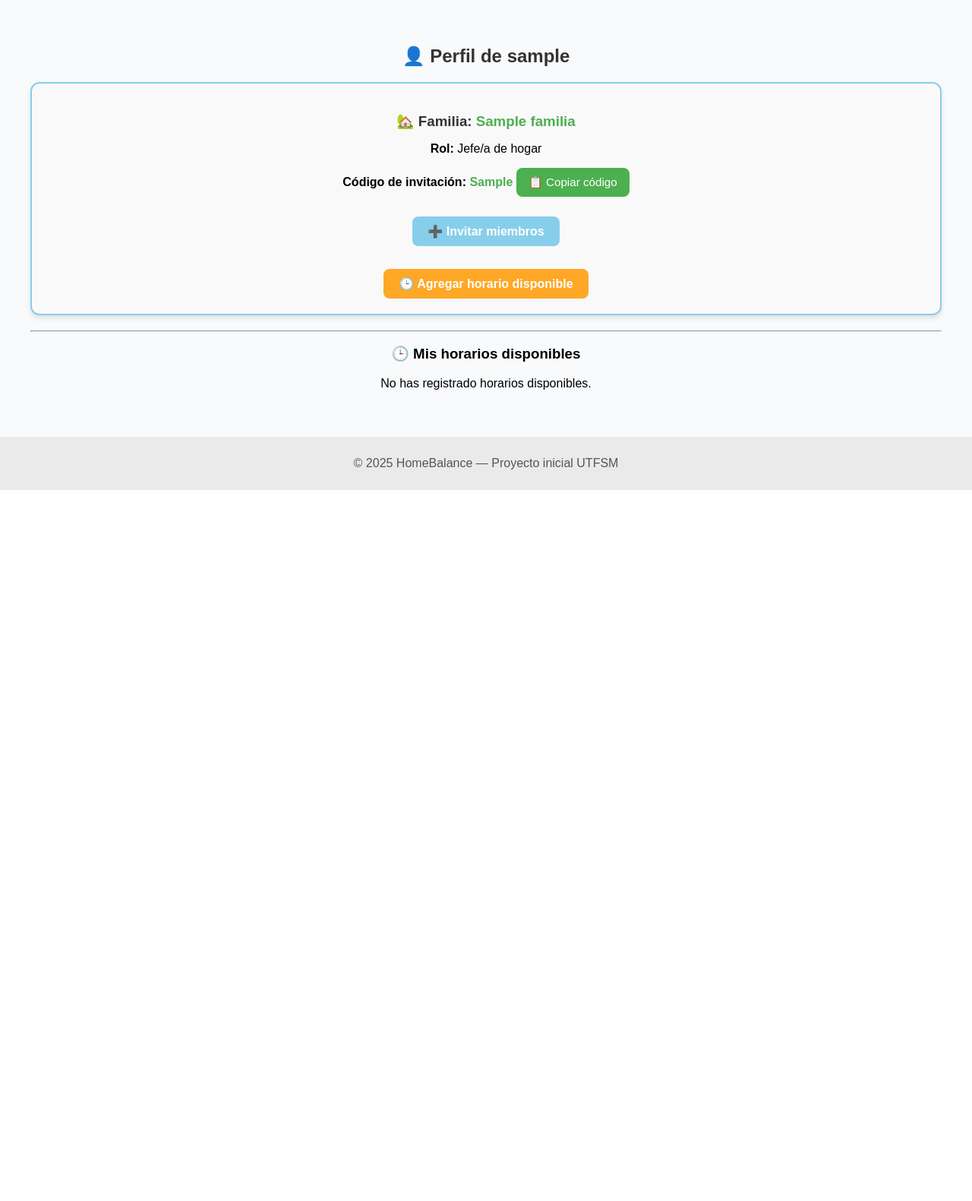
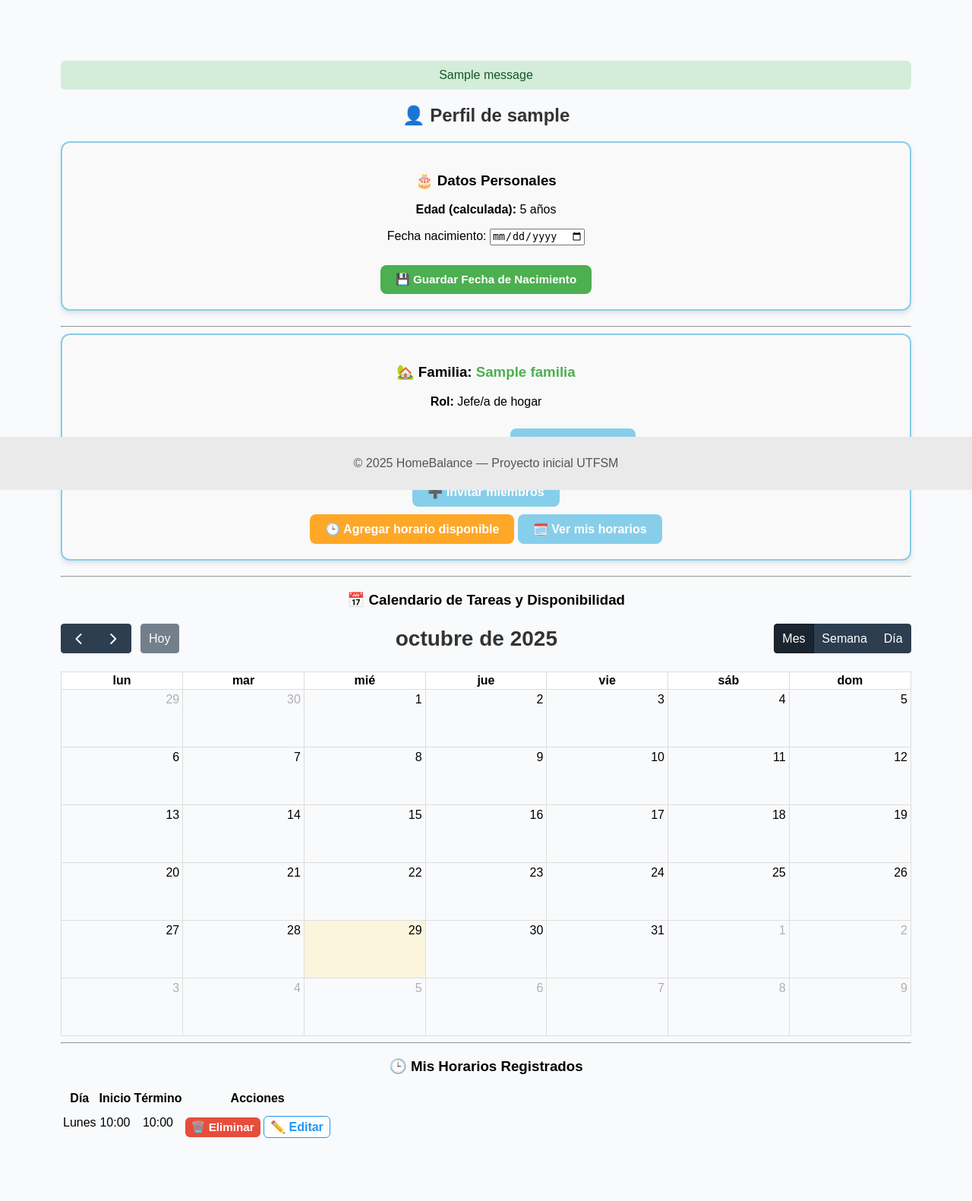
Before and after one commit to Marceloamt/Proyecto-inicial, a Django app: page /perfil/ in a window 1280 px wide. Shown: the part 155-1736 px from the top of the page at 76% size. Before the commit the page ends 800 px from the top, so only its background shows below. Run offline with Django 5.2, Linux system fonts and the light colour scheme; a user stored in the database is signed in; data comes from the database, SQL or seed files in the repository; tables that the repository leaves empty hold one stand-in row (values such as "Sample post"); one stand-in notice (Sample message) is shown; lists and menus that the app fills with data are empty; some libraries are stand-ins or nearby versions.

Commit message:
arreglo de pagina y agregado de fecha de cumpleaños

```diff
--- a/myapp/forms.py
+++ b/myapp/forms.py
@@ -1,13 +1,52 @@
 from django import forms
-from .models import Horario
+from .models import Horario, Perfil
+from django.contrib.auth.forms import UserCreationForm
+from django.contrib.auth import get_user_model # Cambiado a get_user_model
+User = get_user_model()
 
 class HorarioForm(forms.ModelForm):
     class Meta:
         model = Horario
-        fields = ['dia', 'hora_inicio', 'hora_termino', 'disponible']
+        fields = ['dia', 'hora_inicio', 'hora_termino']
         widgets = {
             'dia': forms.Select(attrs={'class': 'form-control'}),
             'hora_inicio': forms.TimeInput(attrs={'type': 'time', 'class': 'form-control'}),
             'hora_termino': forms.TimeInput(attrs={'type': 'time', 'class': 'form-control'}),
-            'disponible': forms.CheckboxInput(attrs={'class': 'form-check-input'}),
         }
+
+class RegistroForm(UserCreationForm):
+    email = forms.EmailField(
+        required=True,
+        label='Correo Electrónico'
+    )
+
+    fecha_nacimiento = forms.DateField(
+        widget=forms.DateInput(attrs={'type': 'date'}),
+        label="Fecha de nacimiento",
+        required=True
+    )
+
+    class Meta(UserCreationForm.Meta):
+        model = User
+        fields = UserCreationForm.Meta.fields + ('email',)
+
+    def save(self, commit=True):
+        user = super().save(commit=False)
+        user.email = self.cleaned_data['email']
+        if commit:
+            user.save()
+            try:
+                perfil = user.perfil
+            except Perfil.DoesNotExist:
+                perfil, _ = Perfil.objects.get_or_create(usuario=user)
+            perfil.fecha_nacimiento = self.cleaned_data['fecha_nacimiento']
+            perfil.save()
+        return user
+
+class PerfilForm(forms.ModelForm):
+    class Meta:
+        model = Perfil
+        fields = ['fecha_nacimiento']
+        widgets = {
+            'fecha_nacimiento': forms.DateInput(attrs={'type': 'date', 'class': 'form-control'}),
+        }
--- a/myapp/templates/perfil.html
+++ b/myapp/templates/perfil.html
@@ -2,8 +2,34 @@
 {% block title %}Perfil | HomeBalance{% endblock %}
 
 {% block content %}
-<h2>👤 Perfil de {{ usuario.username }}</h2>
+<main style="padding: 40px; max-width: 1200px; margin: 0 auto;">
 
+    {% if messages %}
+        <div class="mensajes">
+            {% for message in messages %}
+                <div class="alert alert-{{ message.tags }}">{{ message }}</div>
+            {% endfor %}
+        </div>
+    {% endif %}
+
+    <h2>👤 Perfil de {{ usuario.username|default:"Usuario" }}</h2>
+
+    <div class="perfil-edicion-card familia-card" style="margin-bottom: 20px;">
+        <h3>🎂 Datos Personales</h3>
+
+        <p><strong>Edad (calculada):</strong>
+            {{ perfil.edad|default:"Sin registro" }} años
+        </p>
+
+        <form method="post" class="form-perfil">
+            {% csrf_token %}
+
+            {{ form.as_p }}
+
+            <button type="submit" class="btn btn-crear">💾 Guardar Fecha de Nacimiento</button>
+        </form>
+    </div>
+    <hr>
     {% if familia %}
         <div class="familia-card">
             <h3>🏡 Familia: <span>{{ familia.nombre }}</span></h3>
@@ -13,7 +39,7 @@
                 <p>
                     <strong>Código de invitación:</strong>
                     <span id="codigo">{{ familia.codigo_invitacion }}</span>
-        <button onclick="copiarCodigo()">📋 Copiar código</button>
+                    <button onclick="copiarCodigo()" class="btn">📋 Copiar código</button>
                 </p>
                 <a href="{% url 'invitar_miembro' %}" class="btn">➕ Invitar miembros</a>
             {% else %}
@@ -28,18 +54,13 @@
                 </p>
             {% endif %}
 
-    <!-- 🔹 Botón para agregar horario disponible -->
             <div class="horario-boton">
-      <a href="{% url 'agregar_horario' %}" class="btn btn-success">
-        🕒 Agregar horario disponible
-      </a>
+                <a href="{% url 'agregar_horario' %}" class="btn btn-success">🕒 Agregar horario disponible</a>
+                <a href="{% url 'ver_horario' %}" class="btn">🗓️ Ver mis horarios</a>
             </div>
-
         </div>
-
     {% else %}
         <p>No perteneces a ninguna familia.</p>
-
         <div class="botones-familia">
             <a href="{% url 'crear_familia' %}" class="btn btn-crear">🏡 Crear mi familia</a>
             <a href="{% url 'unirse_familia' %}" class="btn btn-unirse">🔑 Unirse con código</a>
@@ -47,7 +68,13 @@
     {% endif %}
 
     <hr>
-<h3>🕒 Mis horarios disponibles</h3>
+
+    <h3>📅 Calendario de Tareas y Disponibilidad</h3>
+    <div id='calendar' style="margin-top: 20px;"></div>
+
+    <hr>
+
+    <h3>🕒 Mis Horarios Registrados</h3>
 
     {% if horarios_disponibles %}
         <div class="horario-card">
@@ -79,8 +106,15 @@
             </table>
         </div>
     {% else %}
-  <p>No has registrado horarios disponibles.</p>
+        <p>No has registrado horarios disponibles. Usa el botón “Agregar horario disponible”.</p>
     {% endif %}
+
+</main>
+
+<link href="https://cdn.jsdelivr.net/npm/fullcalendar@5.11.3/main.min.css" rel="stylesheet" />
+<script src="https://cdnjs.cloudflare.com/ajax/libs/moment.js/2.29.1/moment.min.js"></script>
+<script src="https://cdn.jsdelivr.net/npm/fullcalendar@5.11.3/main.min.js"></script>
+<script src="https://cdn.jsdelivr.net/npm/fullcalendar@5.11.3/locales/es.js"></script>
 
 <script>
 function copiarCodigo() {
@@ -88,13 +122,63 @@
     navigator.clipboard.writeText(codigo);
     alert("Código copiado: " + codigo);
 }
+
+document.addEventListener('DOMContentLoaded', function() {
+    const calendarEl = document.getElementById('calendar');
+    const disponibilidad = JSON.parse('{{ disponibilidad_json|escapejs }}');
+    const tareas = JSON.parse('{{ tareas_json|escapejs }}');
+
+    const dias = { 'DOM': 0, 'LUN': 1, 'MAR': 2, 'MIE': 3, 'JUE': 4, 'VIE': 5, 'SAB': 6 };
+    const eventos = [];
+
+    // Disponibilidad
+    for (let d in disponibilidad) {
+        const dia = dias[d];
+        disponibilidad[d].forEach(slot => {
+            eventos.push({
+                daysOfWeek: [dia],
+                startTime: slot.inicio,
+                endTime: slot.termino,
+                display: 'background',
+                color: '#87CEEB',
+                title: 'Disponible'
+            });
+        });
+    }
+
+    // Tareas
+    tareas.forEach(t => {
+        eventos.push({
+            title: 'TAREA: ' + t.nombre + ' (' + t.responsable + ')',
+            start: moment(t.fecha_creacion).format('YYYY-MM-DD'),
+            allDay: true,
+            backgroundColor: '#dc3545',
+            borderColor: '#dc3545'
+        });
+    });
+
+    const calendar = new FullCalendar.Calendar(calendarEl, {
+        initialView: 'dayGridMonth',
+        locale: 'es',
+        height: 'auto',
+        headerToolbar: {
+            left: 'prev,next today',
+            center: 'title',
+            right: 'dayGridMonth,timeGridWeek,timeGridDay'
+        },
+        events: eventos
+    });
+
+    calendar.render();
+});
 </script>
 
 <style>
-  h2 {
-    color: #333;
-    margin-bottom: 20px;
-  }
+h2 { color: #333; margin-bottom: 20px; }
+.mensajes { margin-bottom: 20px; }
+.alert { padding: 10px; border-radius: 6px; margin-bottom: 10px; }
+.alert-success { background: #d4edda; color: #155724; }
+.alert-error, .alert-danger { background: #f8d7da; color: #721c24; }
 
 .familia-card {
     background-color: #f9f9f9;
@@ -104,16 +188,7 @@
     margin-bottom: 20px;
     box-shadow: 0 4px 6px rgba(0,0,0,0.1);
 }
-
-  .familia-card h3 {
-    color: #333;
-    margin-bottom: 10px;
-  }
-
-  .familia-card span {
-    color: #4CAF50;
-    font-weight: bold;
-  }
+.familia-card span { color: #4CAF50; font-weight: bold; }
 
 .btn {
     background-color: #87CEEB;
@@ -126,101 +201,21 @@
     margin-top: 10px;
     display: inline-block;
     transition: 0.3s;
+    cursor: pointer;
 }
-
-  .btn:hover {
-    background-color: #5bb8e0;
+.btn:hover { background-color: #5bb8e0; }
+.btn-crear { background-color: #4CAF50; }
+.btn-crear:hover { background-color: #43a047; }
+.btn-unirse { background-color: #2196F3; }
+.btn-unirse:hover { background-color: #1976D2; }
+.btn-success { background-color: #ffa726; }
+.btn-success:hover { background-color: #fb8c00; }
+.btn-danger { background-color: #e74c3c; color: white; border: none; padding: 4px 8px; border-radius: 6px; }
+.btn-danger:hover { background-color: #c0392b; }
+.btn-outline-primary {
+    background: white; border: 1px solid #2196F3; color: #2196F3;
+    padding: 4px 8px; border-radius: 6px; text-decoration: none;
 }
-
-  .btn-crear {
-    background-color: #4CAF50;
-  }
-
-  .btn-crear:hover {
-    background-color: #43a047;
-  }
-
-  .btn-unirse {
-    background-color: #2196F3;
-  }
-
-  .btn-unirse:hover {
-    background-color: #1976D2;
-  }
-
-  .btn-success {
-    background-color: #ffa726;
-  }
-
-  .btn-success:hover {
-    background-color: #fb8c00;
-  }
-
-  .botones-familia {
-    margin-top: 20px;
-  }
-
-  .horario-boton {
-    margin-top: 20px;
-    text-align: center;
-  }
-
-  /* 🔹 Estilo para la tabla de horarios disponibles */
-  .horario-card {
-    margin-top: 25px;
-    background-color: #fff8e1;
-    border: 2px solid #ffcc80;
-    border-radius: 10px;
-    padding: 15px;
-  }
-
-  .horario-card h4 {
-    color: #e65100;
-    margin-bottom: 10px;
-  }
-
-  .tabla-horarios {
-    width: 100%;
-    border-collapse: collapse;
-    margin-top: 15px;
-  }
-
-  .tabla-horarios th, .tabla-horarios td {
-    border: 1px solid #ccc;
-    padding: 8px;
-    text-align: center;
-  }
-
-  .tabla-horarios th {
-    background-color: #87CEEB;
-    color: white;
-  }
-
-  .btn-danger {
-    background-color: #e74c3c;
-    color: white;
-    border: none;
-    padding: 4px 8px;
-    border-radius: 6px;
-  }
-
-  .btn-danger:hover {
-    background-color: #c0392b;
-  }
-
-  .btn-outline-primary {
-    background-color: white;
-    border: 1px solid #2196F3;
-    color: #2196F3;
-    padding: 4px 8px;
-    border-radius: 6px;
-    text-decoration: none;
-    font-size: 0.9em;
-  }
-
-  .btn-outline-primary:hover {
-    background-color: #2196F3;
-    color: white;
-  }
+.btn-outline-primary:hover { background-color: #2196F3; color: white; }
 </style>
-{% endblock %}
+{% endblock content %}
--- a/myapp/urls.py
+++ b/myapp/urls.py
@@ -23,6 +23,7 @@
     path('reset/<uidb64>/<token>/', auth_views.PasswordResetConfirmView.as_view(), name='password_reset_confirm'),
     path('reset/done/', auth_views.PasswordResetCompleteView.as_view(), name='password_reset_complete'),
     path('horario/agregar/', views.agregar_horario, name='agregar_horario'),
+    path('horario/ver/', views.ver_horario, name='ver_horario'),
+    path('horario/editar/<int:horario_id>/', views.editar_horario, name='editar_horario'),
     path('horario/eliminar/<int:horario_id>/', views.eliminar_horario, name='eliminar_horario'),
-    path('horario/ver/', views.ver_horario, name='ver_horario'),
 ]
--- a/myapp/views.py
+++ b/myapp/views.py
@@ -2,81 +2,104 @@
 from django.contrib.auth.decorators import login_required
 from django.contrib import messages
 from django.contrib.auth.models import User
-from .models import Tarea, Familia, Horario
-from .forms import HorarioForm
+from django.contrib.auth import login, logout
 from rest_framework import viewsets
+from django.contrib.auth.forms import UserCreationForm, AuthenticationForm
+import json # Necesario para serializar datos a JavaScript
+from .models import Tarea, Familia, Horario, Perfil, PerfilForm
+from .forms import HorarioForm, RegistroForm
 from .serializers import TareaSerializer
+from itertools import chain
 
-# VISTAS HTML PRINCIPALES (tocar con cuidado)
+# VISTAS HTML PRINCIPALES (TOCAR SOLO DE SER NECESARIO Y CON CUIDADO)
 
 def inicio(request):
+    #Vista de inicio: muestra la familia del usuario si existe.
     familia = None
     if request.user.is_authenticated:
         familia = (Familia.objects.filter(jefe=request.user).first() or
                    Familia.objects.filter(miembros=request.user).first())
     return render(request, 'inicio.html', {'familia': familia})
 
+#perfil y familias
 
 @login_required
 def perfil(request):
+    #muestra la información del usuario, su familia, horarios y tareas.
     usuario = request.user
     familia = None
     es_jefe = False
 
-    # Revisar si el usuario es jefe o miembro
-    if hasattr(usuario, "familia_jefe"):
-        familia = usuario.familia_jefe
+    # Revisa si el usuario es jefe o miembro
+    try:
+        familia = Familia.objects.get(jefe=usuario)
         es_jefe = True
-    else:
+    except Familia.DoesNotExist:
         familia = Familia.objects.filter(miembros=usuario).first()
+        es_jefe = False
 
-    # Obtener horarios del usuario
-    horarios_usuario = Horario.objects.filter(usuario=usuario)
+    #si el usuario no tiene familia, lo redirige a crear una
+    if not familia:
+        return redirect('crear_familia')
 
-    # Crear o editar horario
-    if request.method == "POST":
-        form = HorarioForm(request.POST)
-        if form.is_valid():
-            horario = form.save(commit=False)
-            horario.usuario = request.user
-            horario.disponible = True  # Solo guarda si está disponible
-            horario.save()
-            messages.success(request, "Horario agregado correctamente 🕒")
-            return redirect("perfil")
-    else:
-        form = HorarioForm()
+    #obtener horarios disponibles del usuario
+    horarios_disponibles = Horario.objects.filter(usuario=usuario, disponible=True)
+    disponibilidad_data = {}
 
-    # Si pertenece a una familia, obtener sus miembros
+    for h in horarios_disponibles:
+        dia_semana = h.dia
+        if dia_semana not in disponibilidad_data:
+            disponibilidad_data[dia_semana] = []
+        disponibilidad_data[dia_semana].append({
+            'inicio': str(h.hora_inicio),
+            'termino': str(h.hora_termino),
+        })
+
+    #tareas pendientes de la familia
+    tareas_pendientes = []
+    tareas_qs = Tarea.objects.filter(familia=familia, estado='pendiente').select_related('responsable')
+    for t in tareas_qs:
+        tareas_pendientes.append({
+            'id': t.id,
+            'nombre': t.nombre,
+            'responsable': t.responsable.username if t.responsable else 'Sin asignar',
+            'fecha_creacion': t.fecha_creacion.isoformat(),
+        })
+
+    #si pertenece a una familia, obtener sus miembros (sin el usuario actual)
     miembros = familia.miembros.exclude(id=usuario.id) if familia else None
 
+    #manejo del perfil con fecha de nacimiento
+    perfil, creado = Perfil.objects.get_or_create(usuario=usuario)
+
+    if request.method == 'POST':
+        form = PerfilForm(request.POST, instance=perfil)
+        if form.is_valid():
+            form.save()
+            messages.success(request, "Perfil actualizado correctamente ✅")
+            return redirect('perfil')
+    else:
+        form = PerfilForm(instance=perfil)
+
     contexto = {
-        "usuario": usuario,
-        "familia": familia,
-        "es_jefe": es_jefe,
-        "miembros": miembros,
-        "horarios_usuario": horarios_usuario,
-        "form": form,
+        'usuario': usuario,
+        'familia': familia,
+        'es_jefe': es_jefe,
+        'miembros': miembros,
+        'horarios_disponibles': horarios_disponibles,
+        'disponibilidad_json': json.dumps(disponibilidad_data),
+        'tareas_json': json.dumps(tareas_pendientes),
+        'form': form,
+        'perfil': perfil,
     }
-    return render(request, "perfil.html", contexto)
+
+    return render(request, 'perfil.html', contexto)
 
 
-@login_required
-def editar_horario(request, id):
-    """Permite editar un horario existente."""
-    horario = get_object_or_404(Horario, id=id, usuario=request.user)
-    if request.method == "POST":
-        form = HorarioForm(request.POST, instance=horario)
-        if form.is_valid():
-            form.save()
-            messages.success(request, "Horario actualizado correctamente ✅")
-            return redirect("perfil")
-    else:
-        form = HorarioForm(instance=horario)
-    return render(request, "editar_horario.html", {"form": form})
-
-
+#gestión de tareas
 @login_required
 def tareas(request):
+    #Muestra y permite agregar tareas dentro de la familia del usuario
     usuario = request.user
     familia_usuario = (
         Familia.objects.filter(jefe=usuario).first()
@@ -86,7 +109,7 @@
     if not familia_usuario:
         return render(request, 'tareas.html', {
             'tareas': [],
-            'mensaje': "No perteneces a ningún núcleo. Pide a tu jefe de hogar que te invite o crea uno."
+            'mensaje': "No perteneces a ninguna familia. Crea o únete a una para ver tareas."
         })
 
     if request.method == 'POST':
@@ -105,7 +128,6 @@
         return redirect('tareas')
 
     tareas = Tarea.objects.filter(familia=familia_usuario)
-    from itertools import chain
     miembros = list(chain([familia_usuario.jefe], familia_usuario.miembros.all()))
 
     return render(request, 'tareas.html', {
@@ -114,31 +136,47 @@
         'miembros': miembros
     })
 
+@login_required
+def completar_tarea(request, id):
+    #cambia el estado de una tarea (pendiente/hecha)
+    tarea = get_object_or_404(Tarea, id=id)
+    if request.method == "POST":
+        tarea.estado = "hecha" if tarea.estado == "pendiente" else "pendiente"
+        tarea.save()
+    return redirect('tareas')
 
+#gestión de familias
 @login_required
 def crear_familia(request):
+    #Permite crear una nueva familia solo si el usuario no pertenece a otra.
     if request.method == "POST":
         nombre = request.POST.get("nombre")
-        if nombre:
-            if Familia.objects.filter(jefe=request.user).exists():
-                messages.warning(request, "Ya eres jefe de una familia.")
-                return redirect("perfil")
 
-            elif Familia.objects.filter(miembros=request.user).exists():
+        if not nombre:
+            messages.error(request, "Debes ingresar un nombre para la familia.")
+            return redirect("crear_familia")
+
+        # Si ya es jefe de una familia
+        if Familia.objects.filter(jefe=request.user).exists():
+            messages.warning(request, "Ya eres jefe de una familia.")
+            return redirect("perfil")
+
+        # Si ya pertenece como miembro a otra familia
+        elif Familia.objects.filter(miembros=request.user).exists():
                 messages.warning(request, "Ya perteneces a una familia, no puedes crear otra.")
                 return redirect("perfil")
 
-            nueva_familia = Familia.objects.create(nombre=nombre, jefe=request.user)
-            nueva_familia.miembros.add(request.user)
-            messages.success(request, f"Familia '{nombre}' creada con éxito 🎉")
-            return redirect("perfil")
-        else:
-            messages.error(request, "Debes ingresar un nombre para la familia.")
+        # Crear la nueva familia
+        nueva_familia = Familia.objects.create(nombre=nombre, jefe=request.user)
+        nueva_familia.miembros.add(request.user)
+        messages.success(request, f"Familia '{nombre}' creada con éxito 🎉")
+        return redirect("perfil")
+
     return render(request, "crear_familia.html")
-
 
 @login_required
 def invitar_miembro(request):
+    #Permite al jefe invitar usuarios o unirse con código
     if request.method == "POST":
         nombre_usuario = request.POST.get("nombre_usuario")
         codigo = request.POST.get("codigo")
@@ -169,6 +207,7 @@
 
 @login_required
 def unirse_familia(request):
+    #Permite unirse a una familia mediante un código de invitación
     if request.method == "POST":
         codigo = request.POST.get("codigo")
         try:
@@ -190,47 +229,72 @@
 
 @login_required
 def agregar_horario(request):
+    #agrega un horario al usuario autenticado
     if request.method == 'POST':
         form = HorarioForm(request.POST)
         if form.is_valid():
             horario = form.save(commit=False)
             horario.usuario = request.user
+            horario.disponible = True
             horario.save()
-            return redirect('perfil')
+            messages.success(request, '¡Horario agregado con éxito! Puedes verlo en la lista.')
+            return redirect('ver_horario')
     else:
         form = HorarioForm()
     return render(request, 'agregar_horario.html', {'form': form})
 
-
 @login_required
 def ver_horario(request):
-    horarios = Horario.objects.filter(usuario=request.user)
+    #muestra los horarios del usuario autenticado
+    usuario = request.user #usuario autenticado
+    horarios = Horario.objects.filter(usuario=usuario)
     return render(request, 'ver_horario.html', {'horarios': horarios})
 
 @login_required
+def editar_horario(request, horario_id):
+    horario = get_object_or_404(Horario, id=horario_id, usuario=request.user)
+    #Permite editar un horario existente
+    if request.method == 'POST':
+        dia = request.POST.get('dia')
+        hora_inicio = request.POST.get('hora_inicio')
+        hora_termino = request.POST.get('hora_termino')
+
+        if dia and hora_inicio and hora_termino:
+            horario.dia = dia
+            horario.hora_inicio = hora_inicio
+            horario.hora_termino = hora_termino
+            horario.save()
+            messages.success(request, "Horario actualizado correctamente.")
+            return redirect('ver_horario')
+
+    return render(request, 'editar_horario.html', {'horario': horario})
+
+@login_required
 def eliminar_horario(request, horario_id):
+    # Elimina un horario del usuario.
     horario = get_object_or_404(Horario, id=horario_id, usuario=request.user)
     horario.delete()
+    messages.success(request, "Horario eliminado correctamente.")
     return redirect('ver_horario')
 
 # Autenticación
 
-from django.contrib.auth.forms import UserCreationForm, AuthenticationForm
-from django.contrib.auth import login, logout
-
 def registro(request):
+    #registro de nuevos usuarios con email y fecha de nacimiento
     if request.method == "POST":
-        form = UserCreationForm(request.POST)
+        form = RegistroForm(request.POST)
         if form.is_valid():
             user = form.save()
             login(request, user)
+            messages.success(request, "¡Registro exitoso! Bienvenido a HomeBalance 🎉")
             return redirect('inicio')
     else:
-        form = UserCreationForm()
+        form = RegistroForm()
     return render(request, 'registro.html', {'form': form})
 
 
 def login_view(request):
+    #inicio de sesión de usuarios
     if request.method == "POST":
         form = AuthenticationForm(request, data=request.POST)
         if form.is_valid():
@@ -243,6 +307,7 @@
 
 
 def logout_view(request):
+    #cierre de sesión de usuarios
     logout(request)
     return redirect('inicio')
 
@@ -250,11 +315,3 @@
 class TareaViewSet(viewsets.ModelViewSet):
     queryset = Tarea.objects.all()
     serializer_class = TareaSerializer
-
-
-def completar_tarea(request, id):
-    tarea = get_object_or_404(Tarea, id=id)
-    if request.method == "POST":
-        tarea.estado = "hecha" if tarea.estado == "pendiente" else "pendiente"
-        tarea.save()
-    return redirect('tareas')
```
Also changed, not shown: myapp/models.py (+57 -8 lines), myapp/templates/registro.html (+6 -5 lines), myapp/templates/ver_horario.html (+36 -13 lines). Lines whose indentation alone changed are shown as unchanged.
